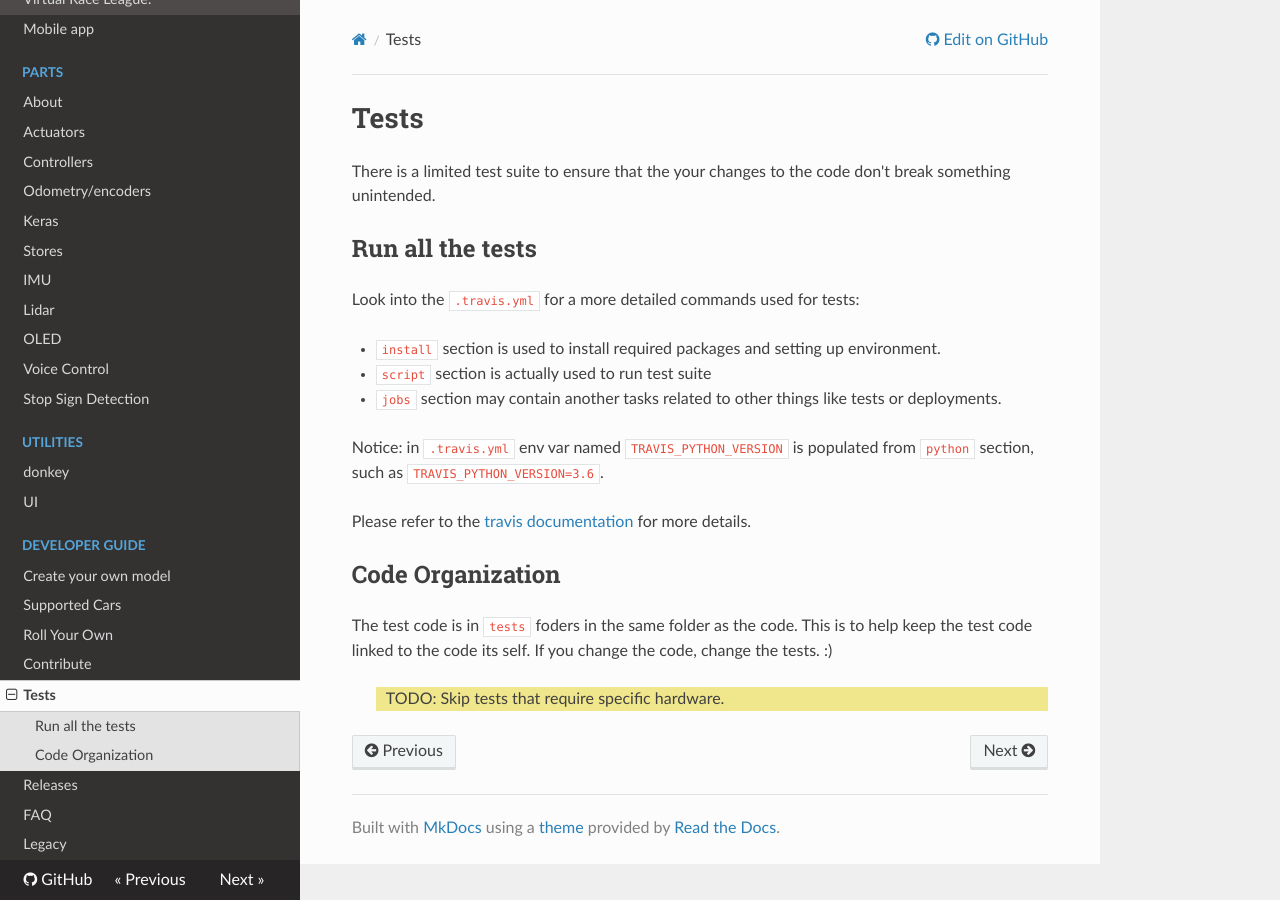
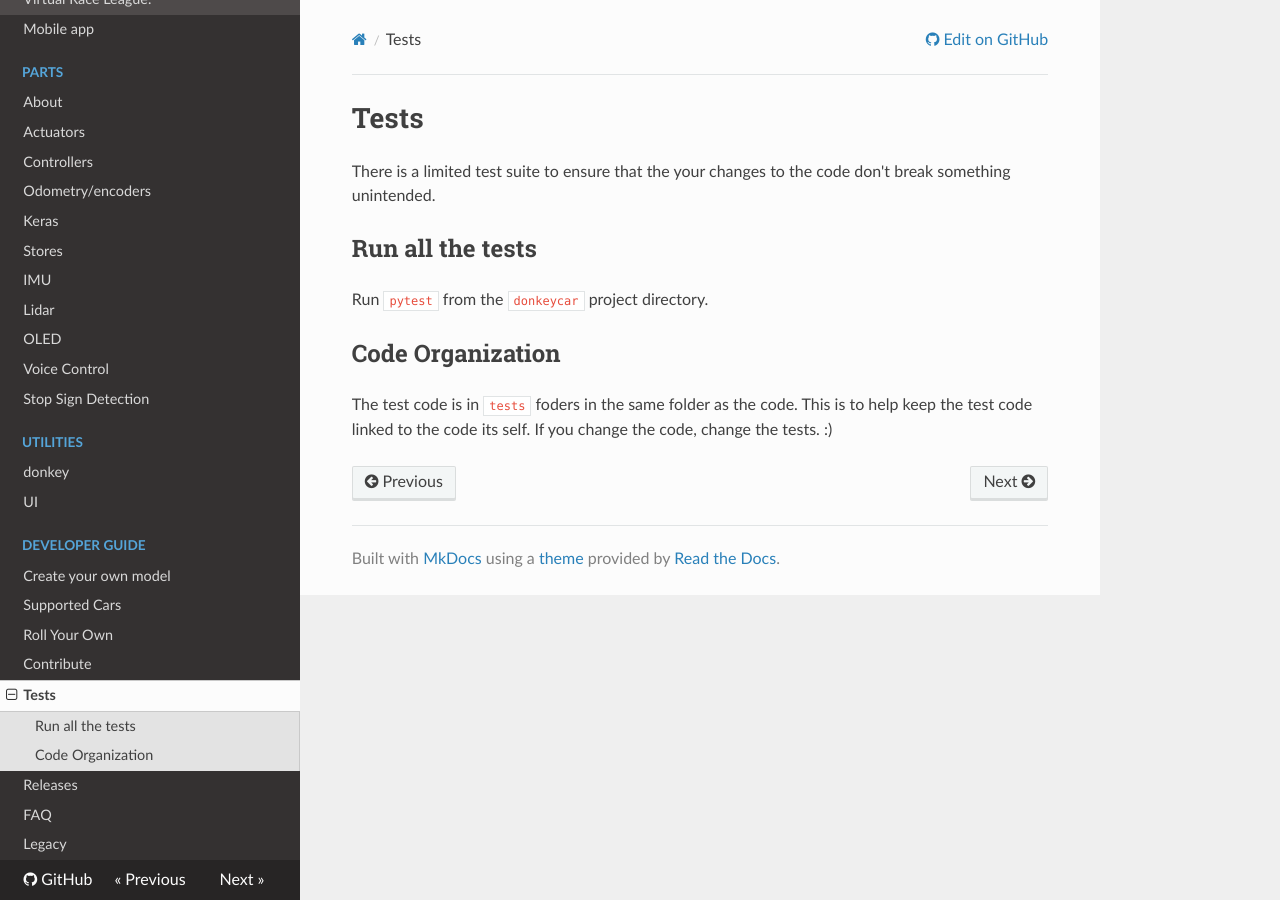
Before and after one commit to autorope/donkeydocs, an MkDocs documentation site: the page built from docs/tests.md, in a window 1280 px wide. Built offline with MkDocs 1.6.1, drawn with Linux system fonts in a browser that asks for light colours; nearby versions of some CDN libraries; old or Windows-style settings are respelled for this version of MkDocs.

Commit message:
Update outdated testing instructions

```diff
--- a/docs/tests.md
+++ b/docs/tests.md
@@ -5,21 +5,10 @@ don't break something unintended.
 
 ## Run all the tests
 
-Look into the `.travis.yml` for a more detailed commands used for tests:
-
-* `install` section is used to install required packages and setting up environment.
-* `script` section is actually used to run test suite
-* `jobs` section may contain another tasks related to other  things like tests
- or deployments.
-
-Notice: in `.travis.yml` env var named `TRAVIS_PYTHON_VERSION` is populated from `python` section, such as `TRAVIS_PYTHON_VERSION=3.6`.
-
-Please refer to the [travis documentation](https://docs.travis-ci.com/) for more details.
+Run `pytest` from the `donkeycar` project directory.
 
 ## Code Organization
 
 The test code is in `tests` foders in the same folder as the code. This is to
 help keep the test code linked to the code its self. If you change the code,
 change the tests. :)
-
-> TODO: Skip tests that require specific hardware.
```
